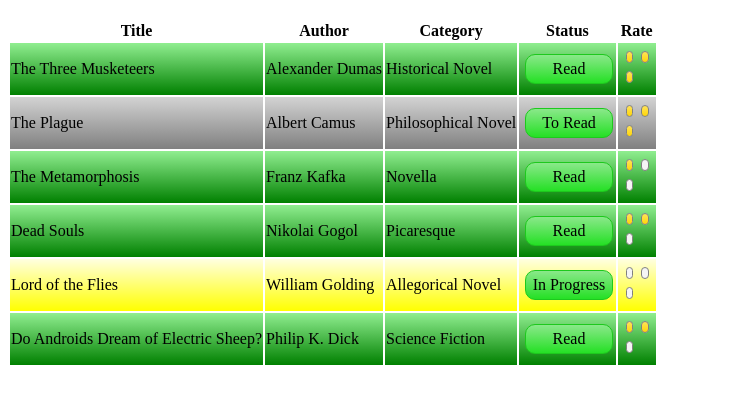
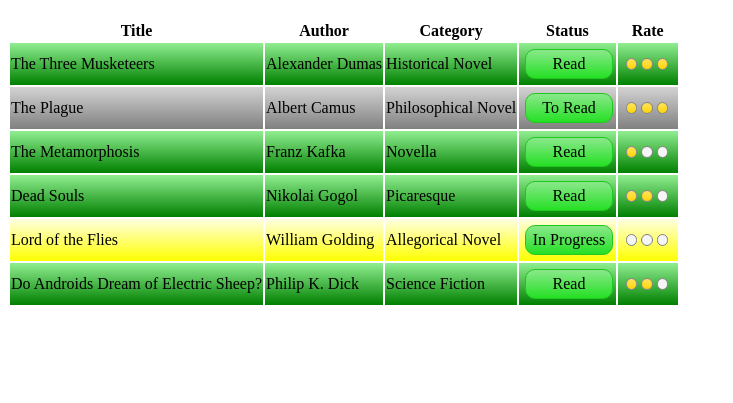
Before and after one commit to dougsten/FCC-Attribute-BuildaBookInventoryApp, a plain HTML site: page index.html in a window 1280 px wide. Shown: the part 61-464 px from the top of the page, without its empty margins (0-733 px from the left). Drawn offline with Linux system fonts and the light colour scheme.

Commit message:
almost there

```diff
--- a/styles.css
+++ b/styles.css
@@ -1,3 +1,7 @@
+.rate {
+  display:flex;
+}
+
 tr[class="read"] {
   background-image: linear-gradient(lightgreen, green);
 }
@@ -54,10 +58,10 @@ tr[class="in-progress"] span[class="status"] {
 
     span[class^="rate"] > span {
     border: 1px solid gray;
-    border-radius: 10px;
+    border-radius: 20px;
     margin: 2px;
     height: 10px;
-    width: 20%;
+    width: 10px;
     background-color: whitesmoke;
     }
 
```
